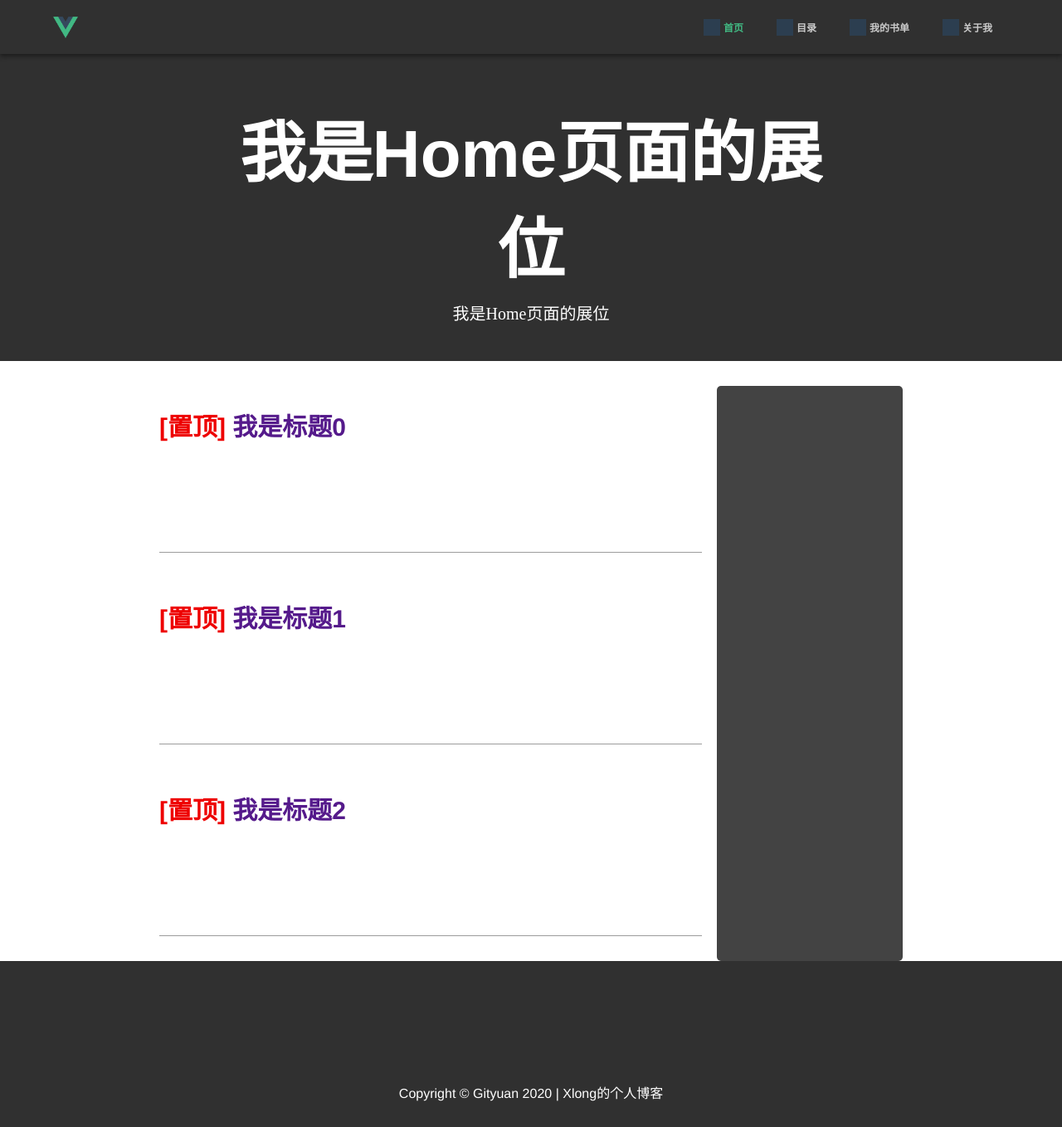
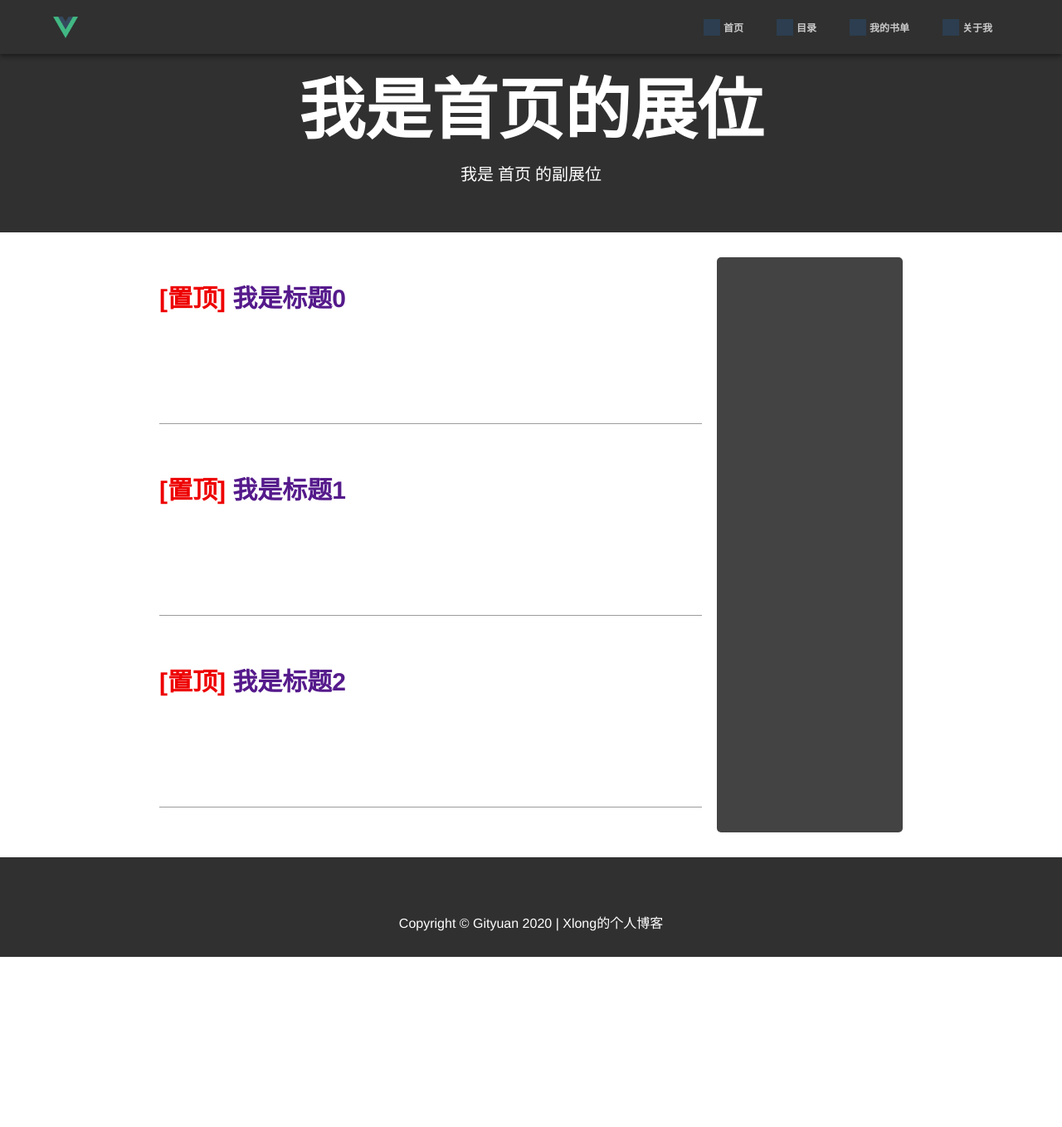
Before and after one commit to glong300/personalblog, a Vue app: page /#/index in a window 1280 px wide. Before the commit this address led to /#/index. Shown: the whole page at 83% size. After the commit the page ends 1153 px from the top, so only its background shows below. Built offline with nearby package versions, Linux system fonts and the light colour scheme.

Commit message:
更新 2020年5月27日17:19:49

```diff
--- a/package.json
+++ b/package.json
@@ -3,7 +3,8 @@
   "version": "0.1.0",
   "private": true,
   "scripts": {
-    "serve": "vue-cli-service serve",
+    "serve": "vue-cli-service serve --open",
+    "start": "npm run serve",
     "build": "vue-cli-service build"
   },
   "dependencies": {
--- a/src/App.vue
+++ b/src/App.vue
@@ -1,32 +1,57 @@
 <template>
   <div id="app">
-    <Header />
-    <router-view />
-    <Footer />
+    <div id="app-header">
+      <Header />
+    </div>
+    <div id="app-content">
+      <router-view />
+    </div>
+    <div id="app-footer">
+      <Footer />
+    </div>
   </div>
 </template>
 
 <script>
-import Header from './components/Header/Header.vue'
-import Footer from './components/Footer/Footer.vue'
+import Header from "./Header/Header.vue";
+import Footer from "./components/Footer/Footer.vue";
 
 export default {
-  name: 'App',
+  name: "App",
   data() {
-    return {}
+    return {};
   },
   components: {
     Header,
     Footer
   }
-}
+};
 </script>
 
 <style>
 #app {
+  width: 100%;
+  height: 100%;
   text-align: center;
   color: #fff;
   overflow: hidden;
   background-color: #303030;
 }
+
+#app-header {
+  width: 100%;
+  height: 65px;
+  position: fixed;
+  top: 0;
+  left: 0;
+}
+#app-content {
+  width: 100%;
+  min-height: calc(100vh - 15vh);
+  background-color: #fff;
+}
+#app-footer {
+  width: 100%;
+  height: 15vh;
+}
 </style>
--- a/src/components/Header/Header.vue
+++ b/src/Header/Header.vue
@@ -1,18 +1,25 @@
 <template>
   <div id="nav">
     <div class="nav-a">
-      <img src="./../../assets/logo.png" alt @click="backHome" />
+      <img src="./../assets/logo.png" alt @click="backHome" />
       <div class="nav-link">
-        <router-link to="/index">
+        <router-link :to="{name: 'Home'}">
           <i class="link-icon"></i>首页
         </router-link>
-        <router-link to="/archive">
+        <router-link :to="{name: 'Archive', query: {
+          id: 111
+        }}">
           <i class="link-icon"></i>目录
         </router-link>
-        <router-link to="/mybooklist">
+        <router-link :to="{name: 'MyBookList', params: {
+          id: '我是 MyBookList 的副展位'
+        }}"
+        >
           <i class="link-icon"></i>我的书单
         </router-link>
-        <router-link to="/about">
+        <router-link :to="{name: 'About', params: {
+          id: '我是 About 的副展位'
+        }}">
           <i class="link-icon"></i>关于我
         </router-link>
       </div>
@@ -34,6 +41,7 @@ export default {
 <style scoped>
 #nav {
   width: 100%;
+  height: 100%;
   font-family: Avenir, Helvetica, Arial, sans-serif;
   -webkit-font-smoothing: antialiased;
   -moz-osx-font-smoothing: grayscale;
@@ -46,7 +54,7 @@ export default {
 
 .nav-a {
   width: 90%;
-  height: 65px;
+  height: 100%;
   margin: 0 auto;
   display: flex;
   justify-content: space-between;
--- a/src/components/ArchiveAss/ArchiveCont.vue
+++ b/src/components/ArchiveAss/ArchiveCont.vue
@@ -3,7 +3,13 @@
     <div class="warpper">
       <div class="war-content">
         <h3 class="war-title">目录</h3>
-        <div v-for="(item, index) in blogsData" :key="index" class="war-blogs">我是标题{{index}}</div>
+        <div v-for="(item, index) in blogsData" :key="index" class="war-blogs">
+          <font color="blue">2020-5-2{{index}}</font>
+          <a href>
+            <font color="#EE0000">【置顶】</font>
+            我是标题{{index}}
+          </a>
+        </div>
       </div>
       <div class="war-label"></div>
     </div>
@@ -12,19 +18,19 @@
 
 <script>
 export default {
-  name: 'ArchiveCont',
+  name: "ArchiveCont",
   data() {
     return {
       blogsData: [1, 2, 3, 4]
-    }
+    };
   }
-}
+};
 </script>
 
 <style scoped>
 .archive {
   width: 100%;
-  height: 100%;
+  height: auto;
   background-color: #fff;
 }
 .warpper {
@@ -61,6 +67,18 @@ export default {
   border-bottom: 1px solid #000;
 }
 
+.war-blogs a {
+  max-width: 90%;
+  height: 100%;
+  text-decoration: none;
+  font-size: 16px;
+  line-height: 16px;
+  color: rgb(32, 32, 32);
+  line-height: 80px;
+  white-space: nowrap; /*不允许换行*/
+  overflow: hidden; /*超出隐藏*/
+  text-overflow: ellipsis; /*文本超出三点代替*/
+}
 .warpper .war-label {
   width: 25%;
   height: 500px;
--- a/src/components/Footer/Footer.vue
+++ b/src/components/Footer/Footer.vue
@@ -13,7 +13,7 @@
 <style scoped>
   .container {
     width: 70%;
-    height: 200px;
+    height: 100%;
     margin: 0 auto;
     display: flex;
     flex-direction: column;
--- a/src/components/HomeAss/HomeContent.vue
+++ b/src/components/HomeAss/HomeContent.vue
@@ -43,6 +43,7 @@ export default {
   flex-direction: row;
   justify-content: space-between;
   justify-items: center;
+  padding-bottom: 30px;
 }
 
 .container-content {
--- a/src/components/HomeAss/HomeHeader.vue
+++ b/src/components/HomeAss/HomeHeader.vue
@@ -27,7 +27,7 @@ export default {
 
 .warpper .warpper-img {
   width: 55%;
-  height: 370px;
+  height: 35vh;
   margin: 0 auto;
   background-color: 303030;
   overflow: hidden;
--- a/src/router/index.js
+++ b/src/router/index.js
@@ -6,10 +6,6 @@ Vue.use(VueRouter)
 
 const routes = [{
     path: '/',
-    redirect: '/index'
-  },
-  {
-    path: '/index',
     name: 'Home',
     component: Home,
     meta: {
@@ -25,7 +21,7 @@ const routes = [{
     }
   },
   {
-    path: '/mybooklist',
+    path: '/mybooklist/:id',
     name: 'MyBookList',
     component: () => import('../views/MyBookList.vue'),
     meta: {
@@ -33,20 +29,18 @@ const routes = [{
     }
   },
   {
-    path: '/about',
+    path: '/about/:id',
     name: 'About',
-    // 路由级别代码拆分
-    // 这将为此路由生成单独的块（关于[hash].js）
-    // 当路线被访问时延迟加载的。
     component: () => import('../views/About.vue'),
     meta: {
       title: '关于我'
     }
-  },
+  }
 ]
 
 const router = new VueRouter({
-  routes
+  routes,
+  mode: 'history'
 })
 
 router.beforeEach((to, from, next) => {
--- a/src/views/About.vue
+++ b/src/views/About.vue
@@ -5,7 +5,7 @@
         <h1>我是{{msg}}页面的展位</h1>
       </template>
       <template v-slot:spanslot>
-        <span>我是{{msg}}页面的副展位</span>
+        <span>{{$route.params.id}}</span>
       </template>
     </HomeHeader>
   </div>
@@ -22,6 +22,9 @@ export default {
   },
   components: {
     HomeHeader
+  },
+  mounted() {
+    console.log(this.$route.params.id)
   }
 }
 </script>
--- a/src/views/Archive.vue
+++ b/src/views/Archive.vue
@@ -5,7 +5,7 @@
         <h1>我是{{msg}}页面的展位</h1>
       </template>
       <template v-slot:spanslot>
-        <span>我是{{msg}}页面的副展位</span>
+        <span>{{$route.query.id}}</span>
       </template>
     </HomeHeader>
     <ArchiveCont />
@@ -26,6 +26,9 @@ export default {
   components: {
     HomeHeader,
     ArchiveCont
+  },
+  mounted() {
+    console.log(this.$route.query)
   }
 }
 </script>
--- a/src/views/Home.vue
+++ b/src/views/Home.vue
@@ -2,10 +2,10 @@
   <div class="home">
     <HomeHeader :father="faData">
       <template v-slot:h1slot>
-        <h1>我是{{msg}}页面的展位</h1>
+        <h1>我是首页的展位</h1>
       </template>
       <template  v-slot:spanslot>
-        <span>我是{{msg}}页面的展位</span>
+        <span>我是 首页 的副展位</span>
       </template>
     </HomeHeader>
     <HomeContent />
@@ -28,6 +28,9 @@ export default {
   components: {
     HomeHeader,
     HomeContent
+  },
+  mounted() {
+    console.log(this.$route)
   }
 }
 </script>
--- a/src/views/MyBookList.vue
+++ b/src/views/MyBookList.vue
@@ -5,7 +5,7 @@
         <h1>我是{{msg}}页面的展位</h1>
       </template>
       <template v-slot:spanslot>
-        <span>我是{{msg}}页面的副展位</span>
+        <span>{{$route.params.id}}</span>
       </template>
     </HomeHeader>
   </div>
```
